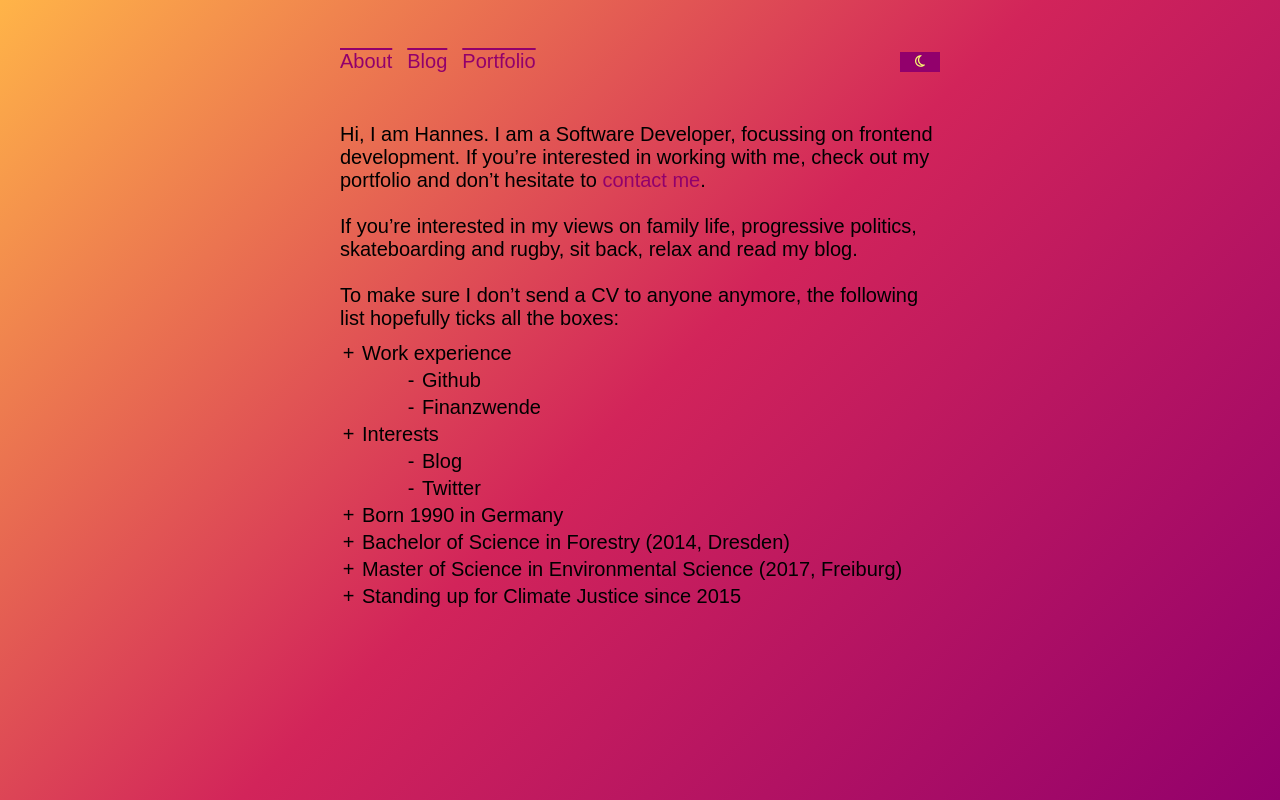
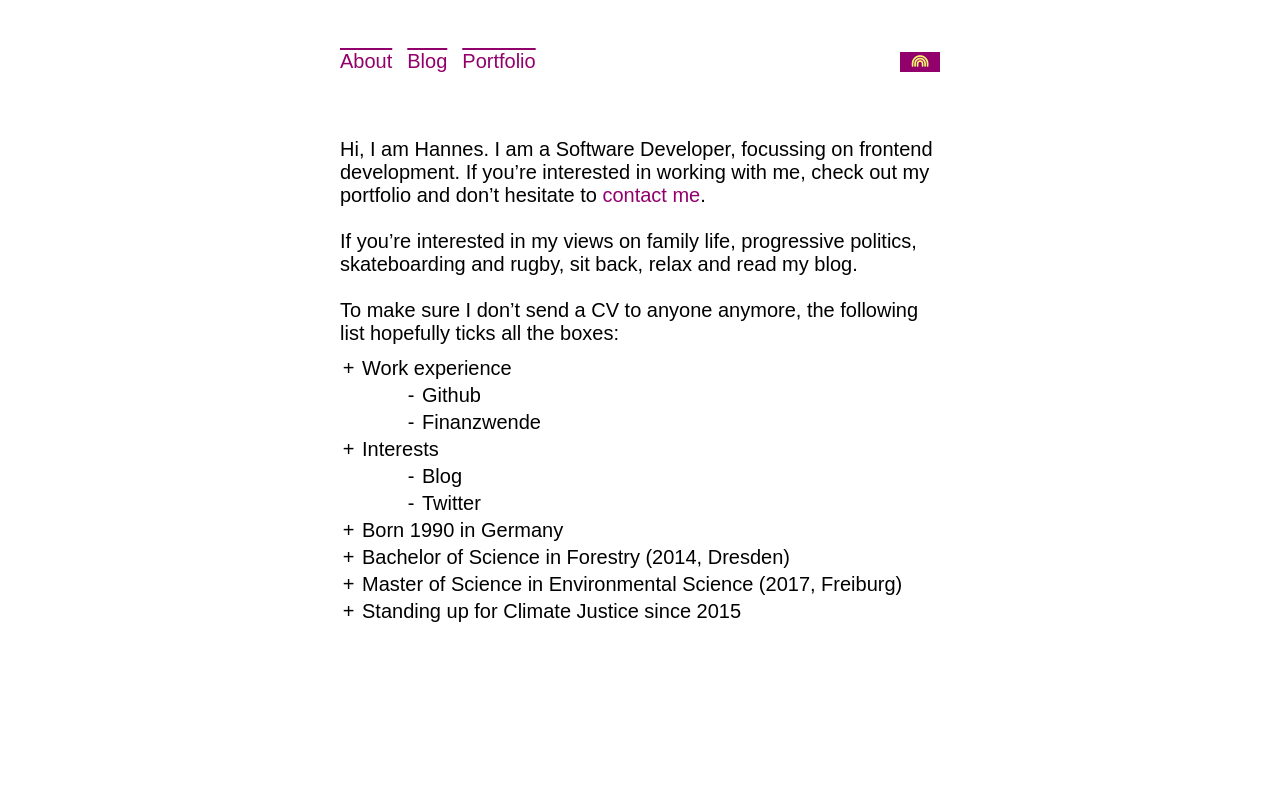
Before and after one commit to HannesLinde/personal-project-code-camp, a Vue app: page / in a window 1280 px wide. Both pictures are taken after a click on the button 920 px from the left and 61 px from the top of the page. Built offline with nearby package versions, Linux system fonts and the light colour scheme.

Commit message:
add routing

```diff
--- a/package.json
+++ b/package.json
@@ -10,7 +10,7 @@
   "dependencies": {
     "core-js": "^3.6.5",
     "vue": "^2.6.11",
-    "vue-router": "^3.2.0"
+    "vue-router": "^3.5.1"
   },
   "devDependencies": {
     "@typescript-eslint/eslint-plugin": "^4.18.0",
--- a/src/App.vue
+++ b/src/App.vue
@@ -1,7 +1,7 @@
 <template>
   <div id="app">
-    <div id="background"></div>
-    <Navbar />
+    <div v-bind:class="{ background: showDarkTheme }"></div>
+    <Navbar :showDarkTheme="false" />
     <div id="component-container">
       <router-view />
     </div>
@@ -10,10 +10,20 @@
 <script lang="ts">
 import Vue from "vue";
 import Navbar from "@/components/Navbar.vue";
+
 export default Vue.extend({
   components: {
     Navbar,
-    // About,
+  },
+  data() {
+    return {
+      showDarkTheme: false,
+    };
+  },
+  computed: {
+    showDarktheme() {
+      return this.showDarkTheme;
+    },
   },
 });
 </script>
--- /dev/null
+++ b/src/components/Blog.vue
@@ -0,0 +1,14 @@
+<template>
+  <div>
+    <h1>Here comes the blog</h1>
+  </div>
+</template>
+
+<script lang="ts">
+import Vue from "vue";
+
+export default Vue.extend({});
+</script>
+
+<style scoped>
+</style>
--- a/src/components/Navbars/NavbarDesktop.vue
+++ b/src/components/Navbars/NavbarDesktop.vue
@@ -1,9 +1,9 @@
 <template>
   <div class="navbar-desktop">
     <ul class="routes">
-      <li><a href="/">About</a></li>
-      <li><a href="/blog">Blog</a></li>
-      <li><a href="/portfolio">Portfolio</a></li>
+      <li><router-link to="/">About</router-link></li>
+      <li><router-link to="/blog">Blog</router-link></li>
+      <li><router-link to="/portfolio">Portfolio</router-link></li>
     </ul>
     <button
       @click="
@@ -11,23 +11,55 @@
         say(showDarkTheme);
       "
     >
-      <i class="far fa-moon"></i>
+      <i v-if="showDarkTheme == false" class="far fa-moon"></i>
+      <i v-if="showDarkTheme" class="fas fa-rainbow"></i>
     </button>
   </div>
 </template>
 
 <script lang="ts">
 import Vue from "vue";
+import VueRouter from "vue-router";
+import About from "@/components/About.vue";
+import Blog from "@/components/Blog.vue";
+import Portfolio from "@/components/Portfolio.vue";
+
+Vue.use(VueRouter);
+
+const routes = [
+  {
+    path: "/",
+    name: "About",
+    component: About,
+  },
+  {
+    path: "/blog",
+    name: "Blog",
+    component: Blog,
+  },
+  {
+    path: "/portfolio",
+    name: "Portfolio",
+    component: Portfolio,
+  },
+];
+
+export const router = new VueRouter({
+  base: "/",
+  mode: "history",
+  routes,
+});
 
 export default Vue.extend({
-  data() {
-    return {
-      showDarkTheme: false,
-    };
-  },
   methods: {
     say(stuff: string | boolean) {
       console.log(stuff);
+    },
+  },
+  props: {
+    showDarkTheme: {
+      type: Boolean,
+      default: false,
     },
   },
 });
--- a/src/components/Navbars/NavbarMobile.vue
+++ b/src/components/Navbars/NavbarMobile.vue
@@ -21,7 +21,8 @@
         say(showDarkTheme);
       "
     >
-      <i class="far fa-moon"></i>
+      <i v-if="showDarkTheme == false" class="far fa-moon"></i>
+      <i v-if="showDarkTheme" class="fas fa-rainbow"></i>
     </button>
   </div>
 </template>
--- /dev/null
+++ b/src/components/Portfolio.vue
@@ -0,0 +1,15 @@
+<template>
+  <div>
+    <h1>Here comes the portfolio</h1>
+    <img src="../assets/img/arizonauni.png" />
+  </div>
+</template>
+
+<script lang="ts">
+import Vue from "vue";
+
+export default Vue.extend({});
+</script>
+
+<style scoped>
+</style>
--- a/styles/index.scss
+++ b/styles/index.scss
@@ -22,14 +22,20 @@ a {
   z-index: -1;
   position: fixed;
   background: linear-gradient(315deg, #92006c 0%, #d2245a 50%, #ffb448 100%);
+
 }
 
 #component-container {
+  padding: 15px 5px;
   max-width: 600px;
   margin: 0 auto;
 }
 
 .dark-theme {
-  background-color: #121212;
-  color: #d3cec4;
+  background-color: #121212 !important;
+  color: #d3cec4 !important;
 }
+
+.fa-rainbow {
+  color: linear-gradient(315deg, #92006c 0%, #d2245a 50%, #ffb448 100%);
+}
```
Also changed, not shown: 1 other file (tests, documents, lock files or other folders).
